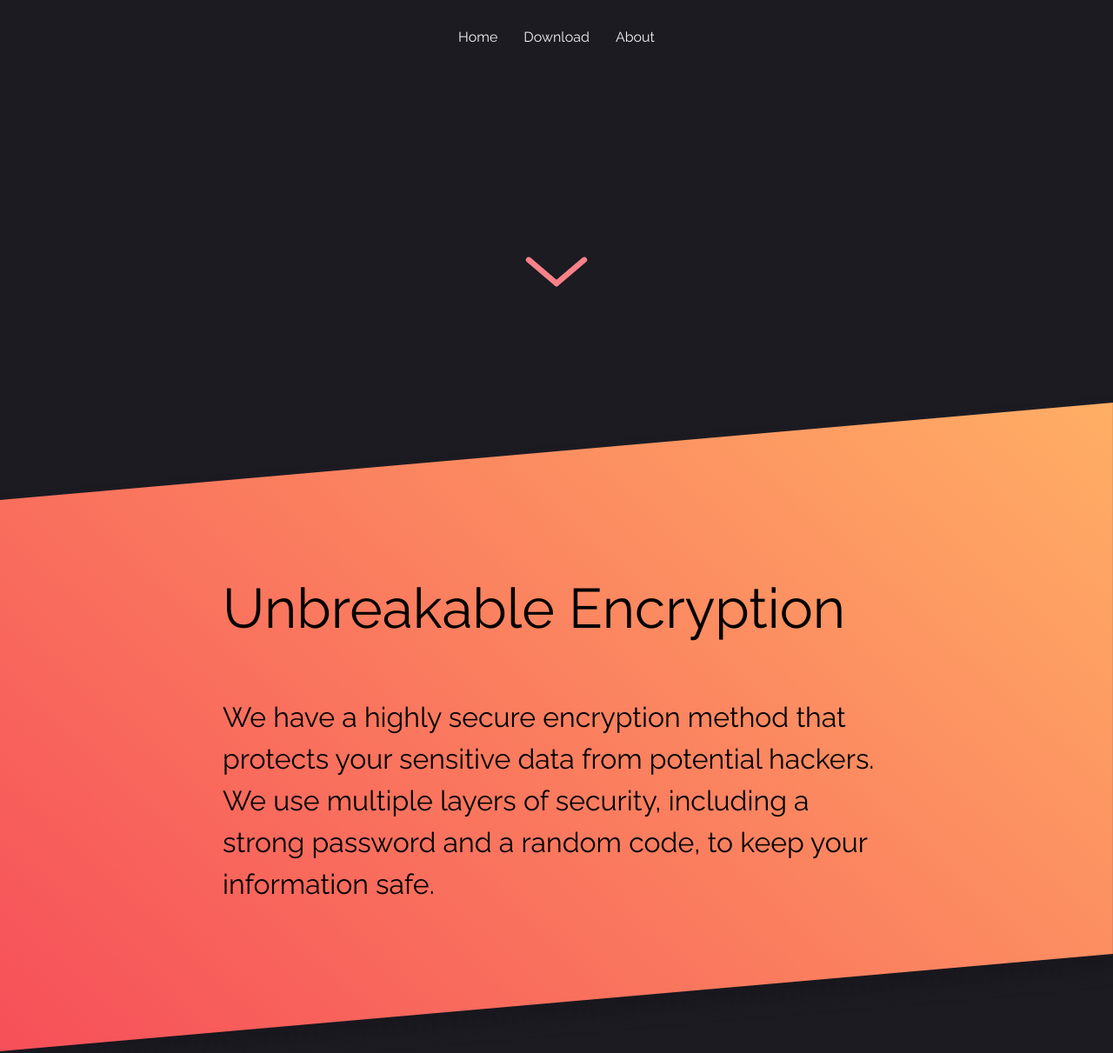
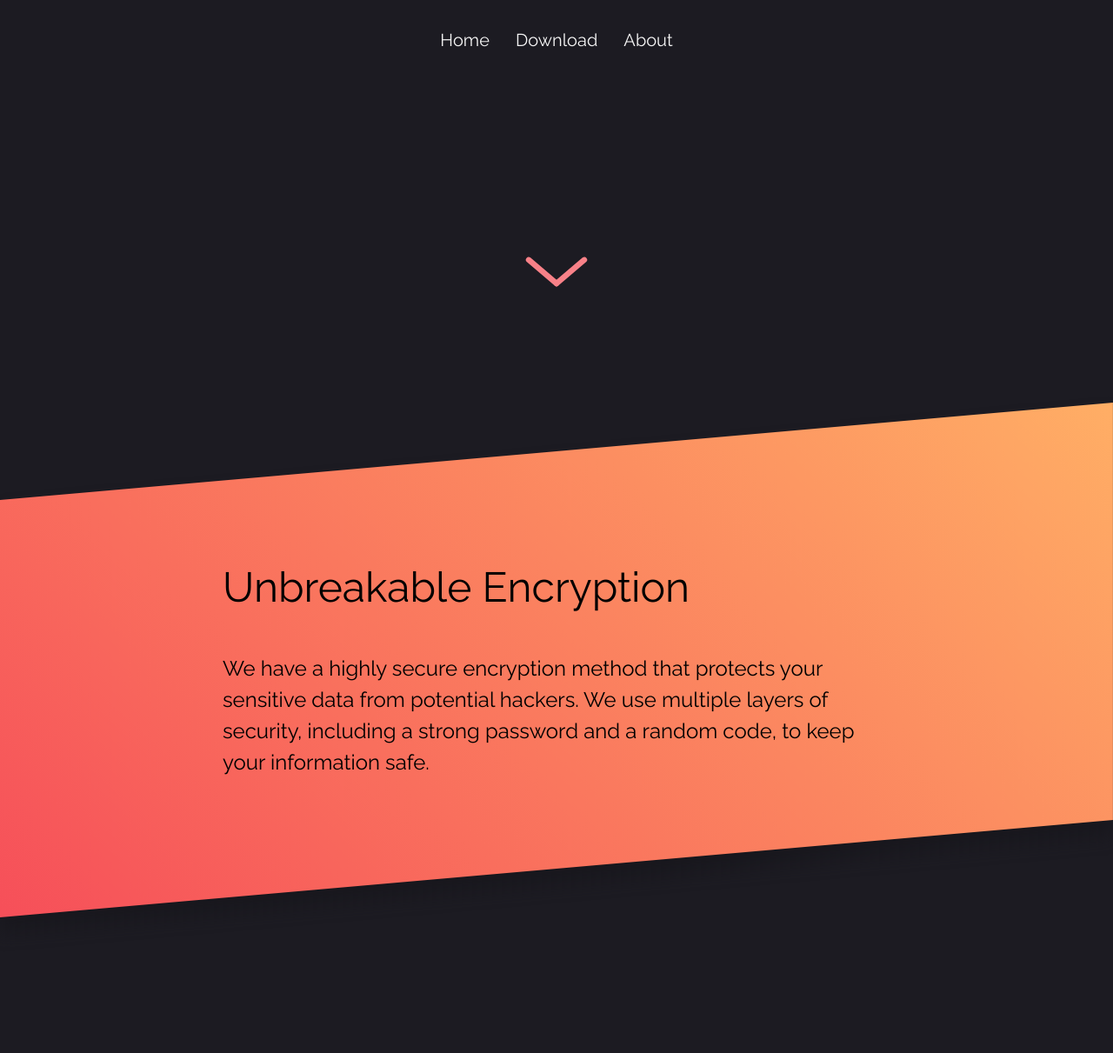
Before and after one commit to RobertArnosson/protifolio-web, a plain HTML site: page index.html in a window 1280 px wide. Shown: the part 445-1656 px from the top of the page at 87% size. Drawn offline with Linux system fonts and the light colour scheme.

Commit message:
Small font fixes

```diff
--- a/style.css
+++ b/style.css
@@ -104,8 +104,8 @@ header {
   color: #f5f5f5;
   display: block;
   padding: 10px 15px;
-  font-size: 1rem;
-  font-size: clamp(0.75rem, 2vw, 1rem);
+  font-size: 1.25rem;
+  font-size: clamp(0.75rem, 2vw, 1.25rem);
   text-decoration: none;
   transition: all 0.2s ease;
 }
@@ -130,8 +130,8 @@ header {
 }
 
 .section-title {
-  font-size: 4rem;
-  font-size: clamp(0.75rem, 6vw, 4rem);
+  font-size: 3rem;
+  font-size: clamp(0.75rem, 6vw, 3rem);
   font-weight: 400;
 }
 
@@ -174,8 +174,8 @@ section {
 
   position: relative;
   isolation: isolate;
-  font-size: 2rem;
-  font-size: clamp(0.75rem, 3vw, 2rem);
+  font-size: 1.5rem;
+  font-size: clamp(0.75rem, 3vw, 1.5rem);
 }
 
 .diagonal::after {
@@ -194,6 +194,6 @@ section {
 
 .basic p {
   color: var(--text-regular);
-  font-size: 2rem;
-  font-size: clamp(0.75rem, 3vw, 2rem);
+  font-size: 1.5rem;
+  font-size: clamp(0.75rem, 3vw, 1.5rem);
 }
```
